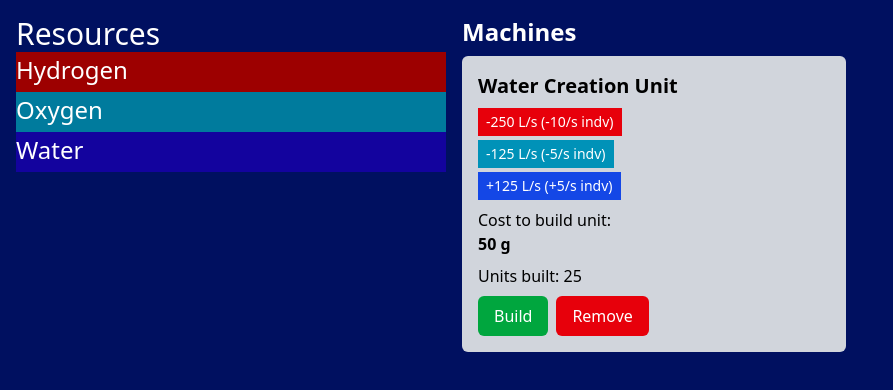
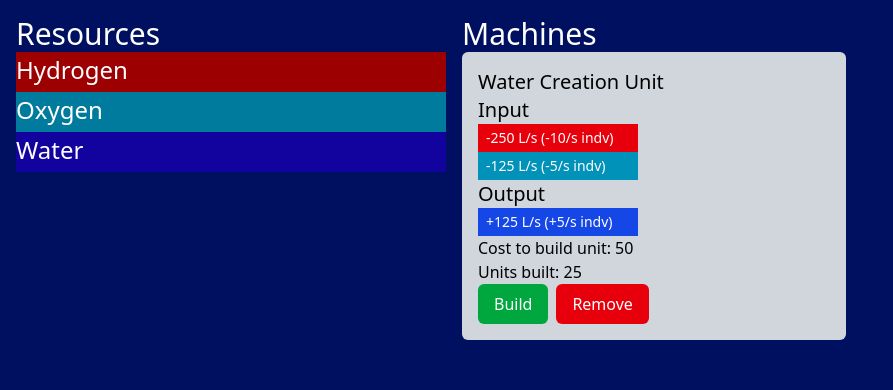
Before and after one commit to JoltStorm/hackutd-proj, a React (Vite) app: page / in a window 1280 px wide. Shown: the top 390 px of the page, without its empty margins (0-893 px from the left). Built offline with nearby package versions, Linux system fonts and the light colour scheme.

Commit message:
cleaned up code for machine formatting

```diff
--- a/src/App.jsx
+++ b/src/App.jsx
@@ -15,7 +15,7 @@ function App() {
           <Resource resourceName="Oxygen" resourceColor="#007B9D" amountState="10.0 L" />
           <Resource resourceName="Water" resourceColor="#13039E" amountState="10.0 L" />
         </div>
-        <Machine/>
+        <Machine MachineName="Water Creation Unit" MachineQuantity={25}/>
       </div>
 		</>
 	)
--- a/src/components/Machine.jsx
+++ b/src/components/Machine.jsx
@@ -3,23 +3,24 @@ import { React, useState} from 'react'
 import './Machine.css'
 
 
-export default function WaterCreationUnit() {
-    const [unitsBuilt, setUnitsBuilt] = useState(25);
+export default function WaterCreationUnit({ MachineName, MachineQuantity }) {
+    const [unitsBuilt, setUnitsBuilt] = useState(MachineQuantity);
 
     return (
         <div className=" text-white w-96">
-        <h1 className="text-2xl font-bold">Machines</h1>
-        <div className="bg-gray-300 p-4 text-black mt-2 rounded-md">
-          <h2 className="text-xl font-semibold">Water Creation Unit</h2>
-          <div className="mt-2">
-            <div className="bg-red-600 text-white px-2 py-1 text-sm w-fit">-250 L/s (-10/s indv)</div>
-            <div className="bg-cyan-600 text-white px-2 py-1 text-sm w-fit mt-1">-125 L/s (-5/s indv)</div>
-            <div className="bg-blue-700 text-white px-2 py-1 text-sm w-fit mt-1">+125 L/s (+5/s indv)</div>
-          </div>
-          <p className="mt-2">Cost to build unit:</p>
-          <p className="font-bold">50 g</p>
-          <p className="mt-2">Units built: {unitsBuilt}</p>
-          <div className="mt-2 flex gap-2">
+        <h1 className="text-3xl">Machines</h1>
+        <div className="bg-gray-300 p-4 text-black rounded-md">
+            <h2 className="text-xl">{MachineName}</h2>
+
+            <p className="text-xl">Input</p>
+            <div className="bg-red-600 text-white px-2 py-1 text-sm w-40">-250 L/s (-10/s indv)</div>
+            <div className="bg-cyan-600 text-white px-2 py-1 text-sm w-40">-125 L/s (-5/s indv)</div>
+            <p className="text-xl">Output</p>
+            <div className="bg-blue-700 text-white px-2 py-1 text-sm w-40">+125 L/s (+5/s indv)</div>
+
+            <p>Cost to build unit: 50</p>
+            <p>Units built: {unitsBuilt}</p>
+            <div className="flex gap-2">
                 <button
                 className="bg-green-600 text-white px-4 py-2 rounded-md"
                 onClick={() => setUnitsBuilt(unitsBuilt + 1)}
```
Lines whose indentation alone changed are shown as unchanged.
